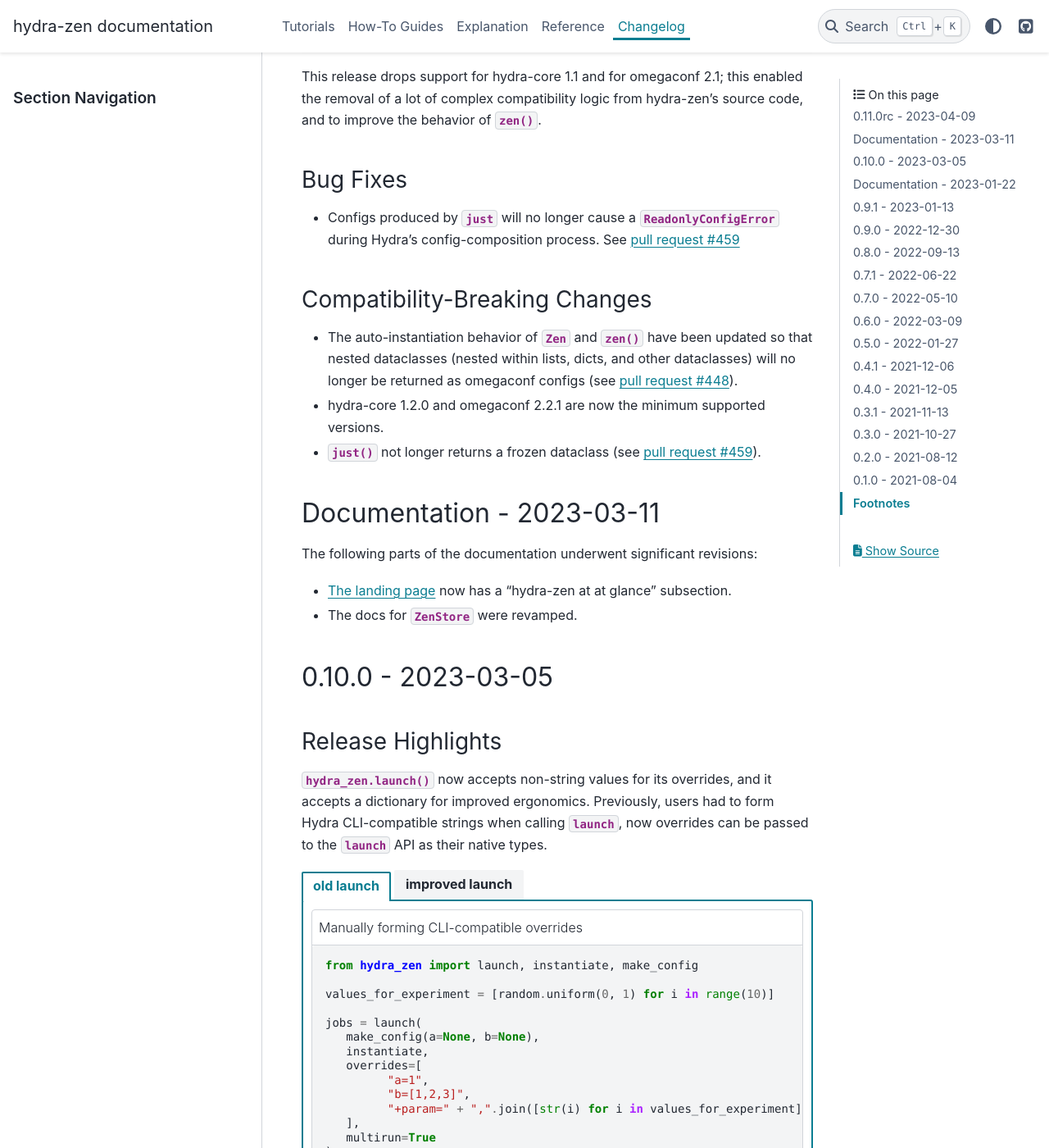
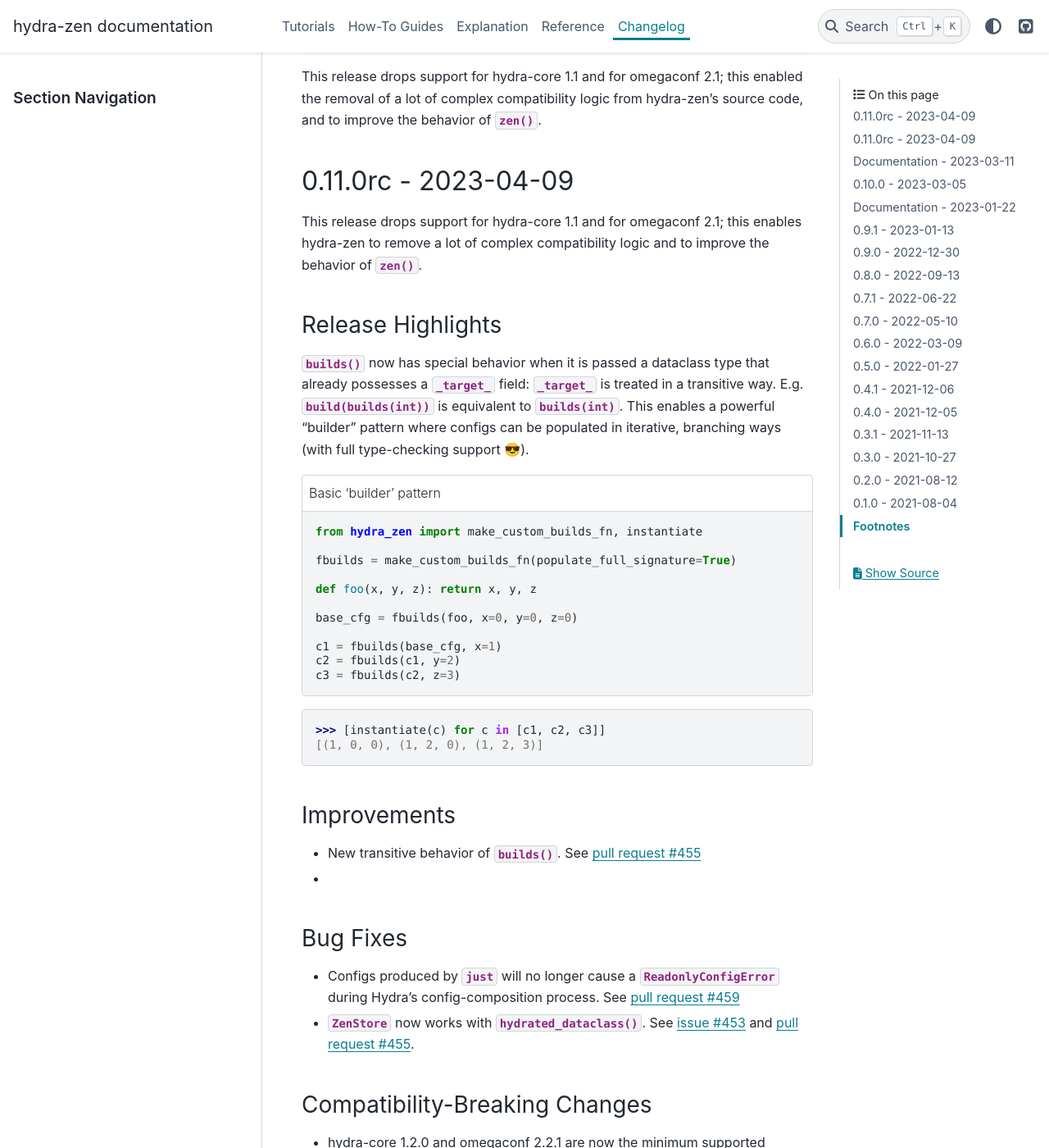
Before and after one commit to mit-ll-responsible-ai/hydra-zen, a Sphinx documentation site: the page built from docs/source/changes.rst, in a window 1280 px wide and 1400 px high, scrolled down 424 px. Shown: the whole window at 82% size. Built offline with Sphinx 7.4.7 and the PyData theme 0.15.4, drawn with Linux system fonts in a browser that asks for light colours; the version number could not be read and is left out; some of the changed text lies outside the part shown.

Commit message:
changelog

```diff
--- a/docs/source/changes.rst
+++ b/docs/source/changes.rst
@@ -20,15 +20,54 @@ This release drops support for hydra-core 1.1 and for omegaconf 2.1; this enable
 removal of a lot of complex compatibility logic from hydra-zen's source code, and to
 improve the behavior of :func:`~hydra_zen.zen`.
 
+
+---------------------
+0.11.0rc - 2023-04-09
+---------------------
+This release drops support for hydra-core 1.1 and for omegaconf 2.1; this enables hydra-zen to remove a lot of complex compatibility logic and to improve the behavior
+of :func:`~hydra_zen.zen`.
+
+Release Highlights
+------------------
+:func:`~hydra_zen.builds` now has special behavior when it is passed a dataclass type that already possesses a `_target_` field: `_target_` is treated in a transitive way. E.g. `build(builds(int))` is equivalent to `builds(int)`. This enables a powerful "builder" pattern where configs can be populated in iterative, branching ways (with full type-checking support 😎).
+
+.. code-block:: python
+   :caption: Basic 'builder' pattern
+
+   from hydra_zen import make_custom_builds_fn, instantiate
+
+   fbuilds = make_custom_builds_fn(populate_full_signature=True)
+
+   def foo(x, y, z): return x, y, z
+
+   base_cfg = fbuilds(foo, x=0, y=0, z=0)
+
+   c1 = fbuilds(base_cfg, x=1)
+   c2 = fbuilds(c1, y=2)
+   c3 = fbuilds(c2, z=3)
+
+.. code-block:: pycon
+
+   >>> [instantiate(c) for c in [c1, c2, c3]]
+   [(1, 0, 0), (1, 2, 0), (1, 2, 3)]
+
+
+Improvements
+------------
+- New transitive behavior of :func:`~hydra_zen.builds`. See :pull:`455`
+-
+
 Bug Fixes
 ---------
 - Configs produced by `~hydra_zen.just` will no longer cause a `ReadonlyConfigError` during Hydra's config-composition process. See :pull:`459`
+- :class:`~hydra_zen.ZenStore` now works with :func:`~hydra_zen.hydrated_dataclass`. See :issue:`453` and :pull:`455`.
 
 Compatibility-Breaking Changes
 ------------------------------
+- hydra-core 1.2.0 and omegaconf 2.2.1 are now the minimum supported versions of hydra-zen's dependencies.
 - The auto-instantiation behavior of :class:`~hydra_zen.wrapper.Zen` and :func:`~hydra_zen.zen` have been updated so that nested dataclasses (nested within lists, dicts, and other dataclasses) will no longer be returned as omegaconf configs (see :pull:`448`).
-- hydra-core 1.2.0 and omegaconf 2.2.1 are now the minimum supported versions.
 - :func:`~hydra_zen.just` not longer returns a frozen dataclass (see :pull:`459`).
+- Users that relied on patterns like `builds(builds(...))` will find that :pull:`455` has changed their behaviors. This new behavior can be disabled via `builds(..., zen_convert={'flat_target': False})`
 
 --------------------------
 Documentation - 2023-03-11
```
